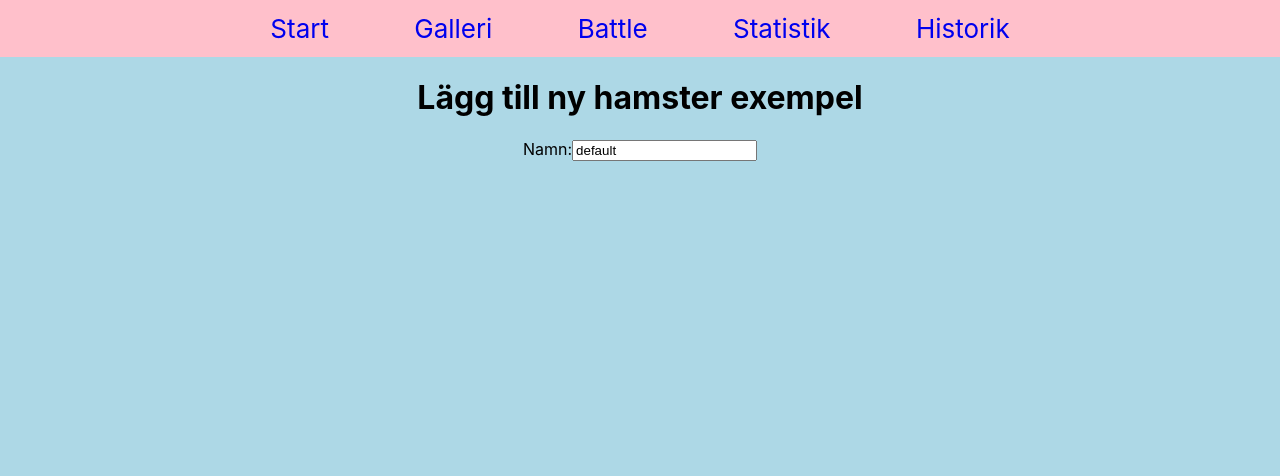
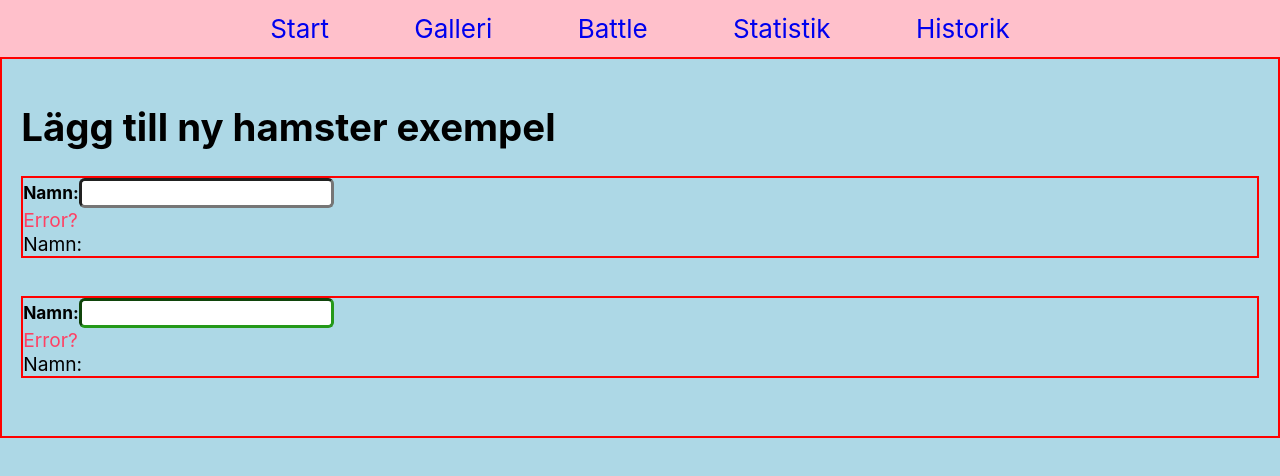
Before and after one commit to annikakubaj/hamsterwar-fullstack, a React (Create React App) app: page /historik in a window 1280 px wide. Shown: the top 476 px of the page. Built offline with nearby package versions, Linux system fonts and the light colour scheme.

Commit message:
Started to work with validation on form

```diff
--- /dev/null
+++ b/src/components/history/Form.css
@@ -0,0 +1,55 @@
+:root {
+	--error-color: #fe4164;
+	--valid-color: #249919;
+}
+
+
+.form {
+	padding: 1em;
+	border: 2px solid red;
+	font-size: 1.2em;
+	text-align: left;
+
+
+}
+
+.form > section {
+	 margin-top: 1em;
+	 margin-bottom: 2em;
+
+
+}
+
+.form > section > * {
+	  display: block;
+
+
+}
+
+.form label {
+	font-weight: bold;
+	font-size: 0.9em;
+}
+section {
+	border: 2px solid red;
+}
+
+.form input {
+	font-size: 1.1em;
+	border-radius: 0.3em ;
+	padding-left: 0.5;
+	border-width: 3px;
+}
+
+.form .message {
+	position: absolute;
+	color: var(--error-color);
+}
+
+.form .error {
+	border-color: var(--error-color);
+}
+
+.form .valid {
+	border-color: var(--valid-color);
+}
--- a/src/components/history/History.tsx
+++ b/src/components/history/History.tsx
@@ -1,21 +1,61 @@
 import { useState } from 'react'
+import './Form.css'
 
 const History = () => {
-	const [inputText, setInputText] = useState ('default')
+	const [name, setName] = useState ('');
+	const [name2, setName2] = useState ('');
+	const [controlledText, setControlledText] = useState('')
+	const [controlledText2, setControlledText2] = useState('')
+	const [nameTouched, setNameTouched] = useState(false)
+
+	let nameIsValid: boolean = (name !== '')
+	let nameClass = ''
+	if ( nameTouched ) {
+		nameClass = (nameIsValid ? 'valid' : 'error')
+	}
+
 	return (
-	<div>
+	<div className="form">
 		<h1> Lägg till ny hamster exempel </h1>
 		<section>
-			<p>
+
 				<label> Namn:
-				<input onChange={event =>{
-					console.log('Controlled change', event.target.value);setInputText(event.target.value)
-				}}
-				value={inputText}
+				<input
+				onBlur={() => setNameTouched(true)}
+				 onChange={event =>{
+					console.log('Controlled change', event.target.value);setName(event.target.value)
+					setControlledText(event.target.value)
+				}
+
+			}
+				value={name}
+				className={nameClass}
 				/>
 				</label>
-			</p>
-		</section>
+				<div className= "message hidden">Error?</div>
+				<br/>
+				Namn: {controlledText}
+				</section>
+
+				<section>
+
+				<label> Namn:
+				<input className="valid" onChange={event =>{
+					console.log('Controlled change', event.target.value);setName2(event.target.value)
+					 //toUpperCase fö rsta bokstaven
+					setControlledText2(event.target.value)
+				}
+
+			}
+				value={name2}
+				/>
+				</label>
+				<div className= "message hidden">Error?</div>
+				<br/>
+				Namn: {controlledText2}
+				</section>
+
+
 	</div>
 )}
 
```
